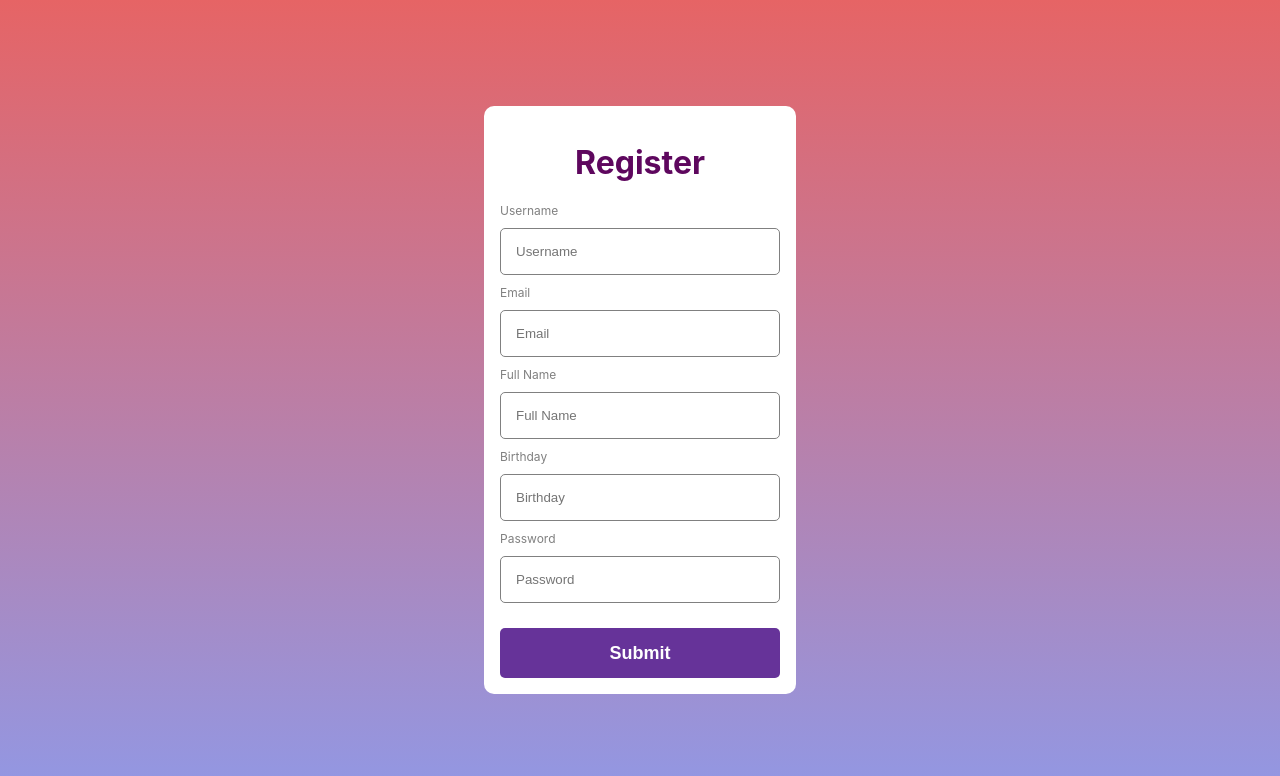
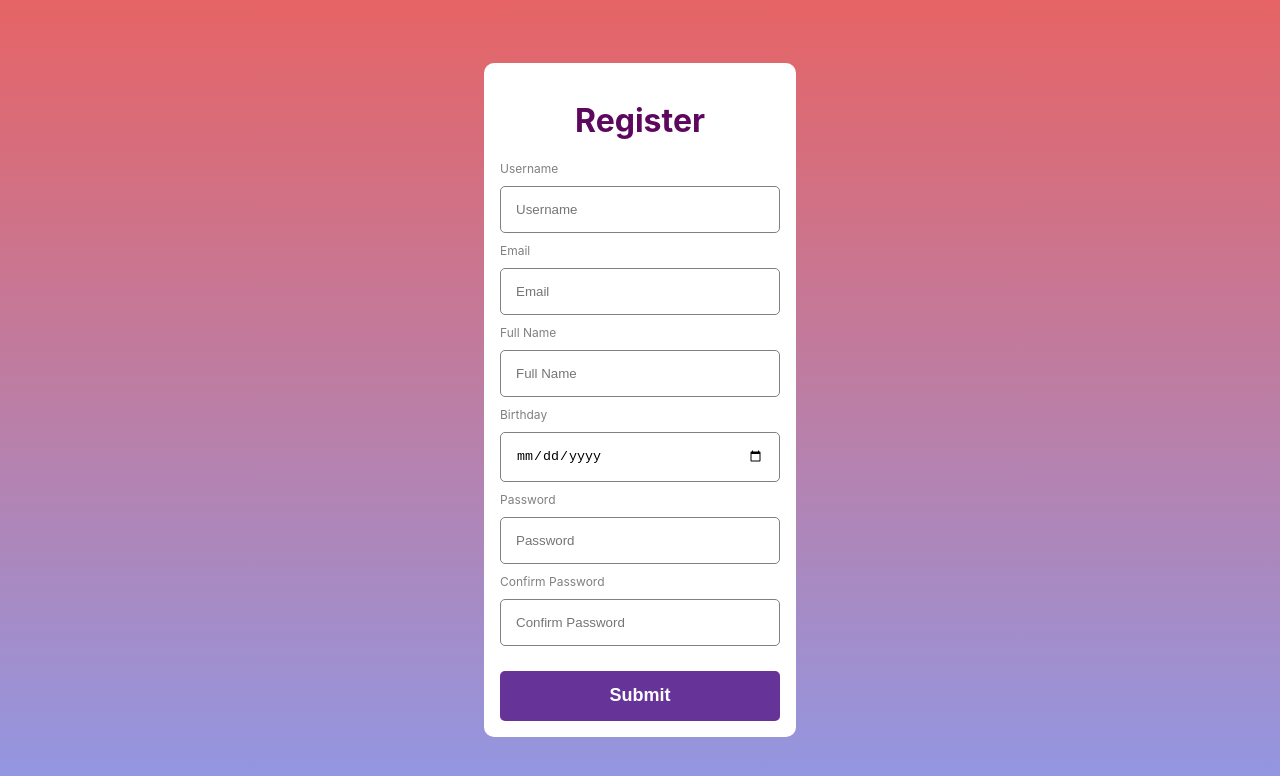
Before and after one commit to KearneyDevs/data-driven-forms, a React (Create React App) app: page / in a window 1280 px wide. Shown: the top 776 px of the page. Built offline with nearby package versions, Linux system fonts and the light colour scheme.

Commit message:
Added additional values to input array of objects for required fields and patterns using regex for the username field

```diff
--- a/src/App.js
+++ b/src/App.js
@@ -17,27 +17,37 @@ function App() {
       name: "username",
       type: "text",
       placeholder: "Username",
+      errorMessage:
+        "Username should be 3-16 characters and shouldn't include any special characters!",
       label: "Username",
+      pattern: "^[A-Za-z0-9]{3,16}$",
+      required: true,
     },
     {
       id: 2,
       name: "email",
       type: "email",
       placeholder: "Email",
+      errorMessage: "It should be a valid email address!",
       label: "Email",
+      required: true,
     },
     {
       id: 3,
       name: "fullname",
       type: "text",
       placeholder: "Full Name",
+      errorMessage:
+        "Username should be 3-16 characters and shouldn't include any special characters!",
       label: "Full Name",
+      required: true,
     },
     {
       id: 4,
       name: "birthday",
-      type: "text",
+      type: "date",
       placeholder: "Birthday",
+      errorMessage: "",
       label: "Birthday",
     },
     {
@@ -45,7 +55,19 @@ function App() {
       name: "password",
       type: "password",
       placeholder: "Password",
+      errorMessage:
+        "Password should be 8-20 characters and include at least 1 letter, 1 number and 1 special character!",
       label: "Password",
+      required: true,
+    },
+    {
+      id: 6,
+      name: "confirmPassword",
+      type: "password",
+      placeholder: "Confirm Password",
+      errorMessage: "Passwords dont't match!",
+      label: "Confirm Password",
+      required: true,
     },
   ];
   function handleSubmit(e) {
```
